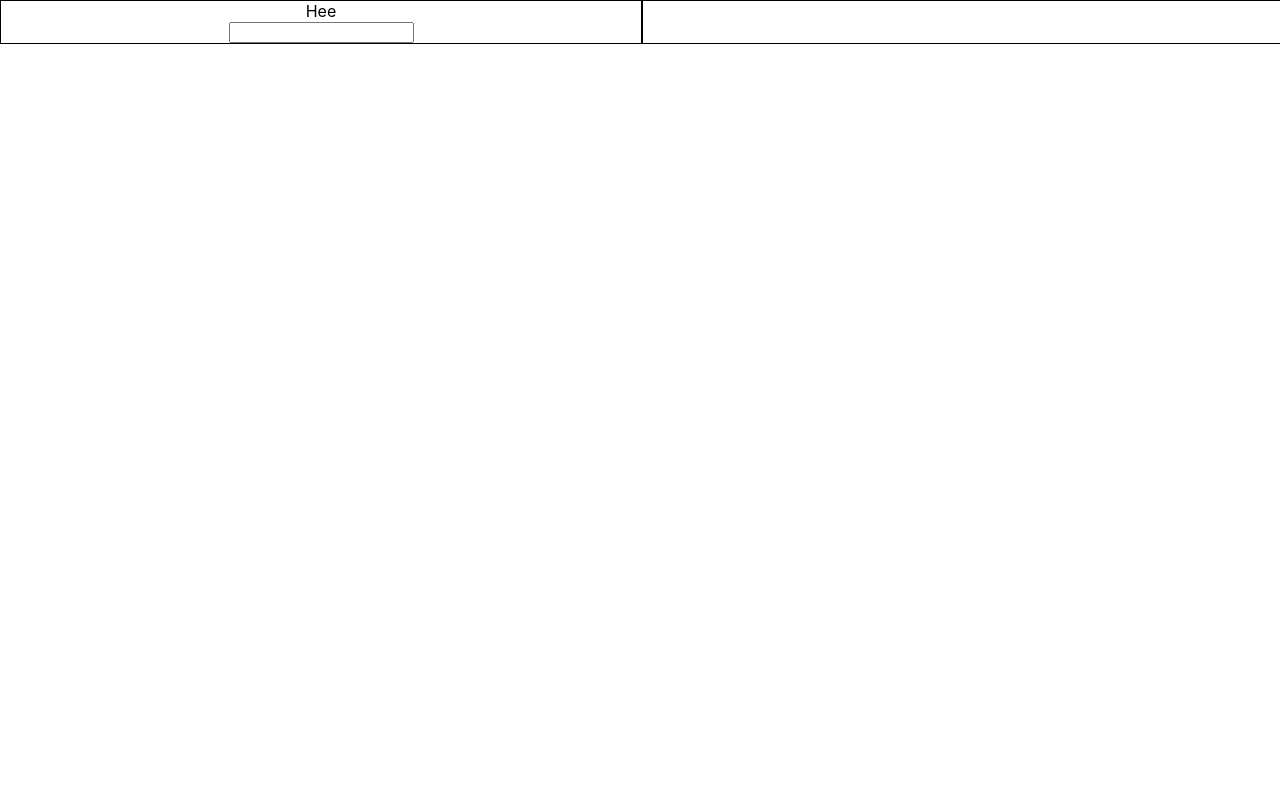
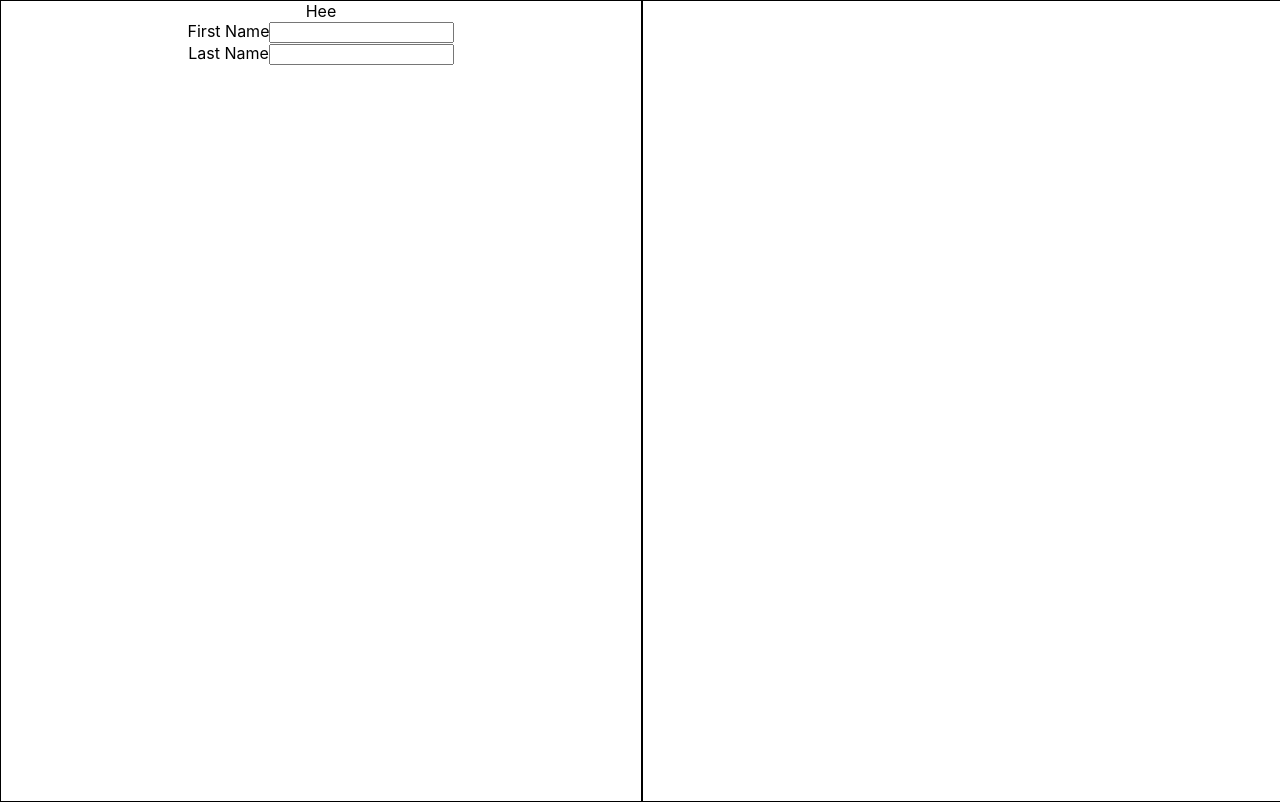
Before and after one commit to adrianhm13/cv-project, a React (Create React App) app: page / in a window 1280 px wide. Built offline with nearby package versions, Linux system fonts and the light colour scheme.

Commit message:
Destructure props, state, organize code

```diff
--- a/src/App.css
+++ b/src/App.css
@@ -11,11 +11,15 @@
 .edit-information{
   max-width: 50vw;
   min-width: 50vw;
+  max-height: 100vh;
+  min-height: 100vh;
   border: 1px solid black
 }
 .preview{
   max-width: 50vw;
   min-width: 50vw;
+  max-height: 100vh;
+  min-height: 100vh;
   border: 1px solid black
 }
 
--- a/src/App.js
+++ b/src/App.js
@@ -7,27 +7,42 @@ class App extends Component {
     super(props);
 
     this.state = {
-      firstName: "",
+      generalInformation: {
+        firstName: "",
+        lastName: "",
+      }
+
+
     };
   }
+  handleGeneralInformation =  {
+    handleFirstName: (e) => {
+      this.setState({
+        generalInformation: {
+          firstName: e.target.value,
+          lastName: this.state.generalInformation.lastName
+        }
+      });
+    },
+    handleLastName: (e) => {
+      this.setState({
+        generalInformation: {
+          firstName: this.state.generalInformation.firstName,
+          lastName: e.target.value
+        }
+      });
+    },
+  }
 
-  handleFirstName = (e) => {
-    console.log("hu");
-    this.setState({
-      firstName: e.target.value,
-    });
-  };
   render() {
     return (
       <div className="App">
         <div className="edit-information">
           Hee
-          <GeneralInformation
-            handleFirstName={this.handleFirstName}
-          ></GeneralInformation>
+          <GeneralInformation handleGeneralInformation={this.handleGeneralInformation} />
         </div>
         <div className="preview">
-          <Preview firstName={this.state.firstName} />
+          <Preview information={this.state} />
         </div>
       </div>
     );
--- a/src/components/GeneralInformation.js
+++ b/src/components/GeneralInformation.js
@@ -1,25 +1,36 @@
-import React, { Component } from 'react'
+import React, { Component } from "react";
 
 class GeneralInformation extends Component {
+  constructor(props) {
+    super(props);
 
-    constructor(props) {
-        super(props)
+    this.state = {
+      firstName: "",
+      lastName: "",
+    };
+  }
 
-        this.state = {
-            firstName: ""
-        }
-    }
-
-
-    render() {
-        console.log(this.props)
-        const {firstName} = this.props
-        return (
-            <div>
-                <input type="text" value={firstName} onChange={this.props.handleFirstName}></input>
-            </div>
-        )
-    }
+  render() {
+    const { handleFirstName, handleLastName } =
+      this.props.handleGeneralInformation;
+    const { firstName, lastName } = this.props;
+    return (
+      <div>
+        <div>
+          <label>First Name</label>
+          <input
+            type="text"
+            value={firstName}
+            onChange={handleFirstName}
+          ></input>
+        </div>
+        <div>
+        <label>Last Name</label>
+          <input type="text" value={lastName} onChange={handleLastName}></input>
+        </div>
+      </div>
+    );
+  }
 }
 
-export default GeneralInformation
+export default GeneralInformation;
--- a/src/components/Preview.js
+++ b/src/components/Preview.js
@@ -1,24 +1,25 @@
-import React, { Component } from 'react'
-
+import React, { Component } from "react";
 
 class Preview extends Component {
-    constructor(props) {
-        super(props)
+  constructor(props) {
+    super(props);
 
-        this.state = {
+    this.state = {};
+  }
 
-       }
-    }
-
-
-    render() {
-        const {firstName} = this.props
-        return (
-            <div>
-                <h1>{firstName}</h1>
-            </div>
-        )
-    }
+  render() {
+    const { firstName, lastName } = this.props.information.generalInformation;
+    console.log(this.props);
+    console.log(firstName);
+    return (
+      <div>
+        <div>
+          <h1>{firstName}</h1>
+          <h1>{lastName}</h1>
+        </div>
+      </div>
+    );
+  }
 }
 
-export default Preview
+export default Preview;
--- a/src/index.js
+++ b/src/index.js
@@ -2,7 +2,6 @@ import React from 'react';
 import ReactDOM from 'react-dom';
 import './index.css';
 import App from './App';
-import Preview from './components/Preview';
 
 ReactDOM.render(
   <React.StrictMode>
```
